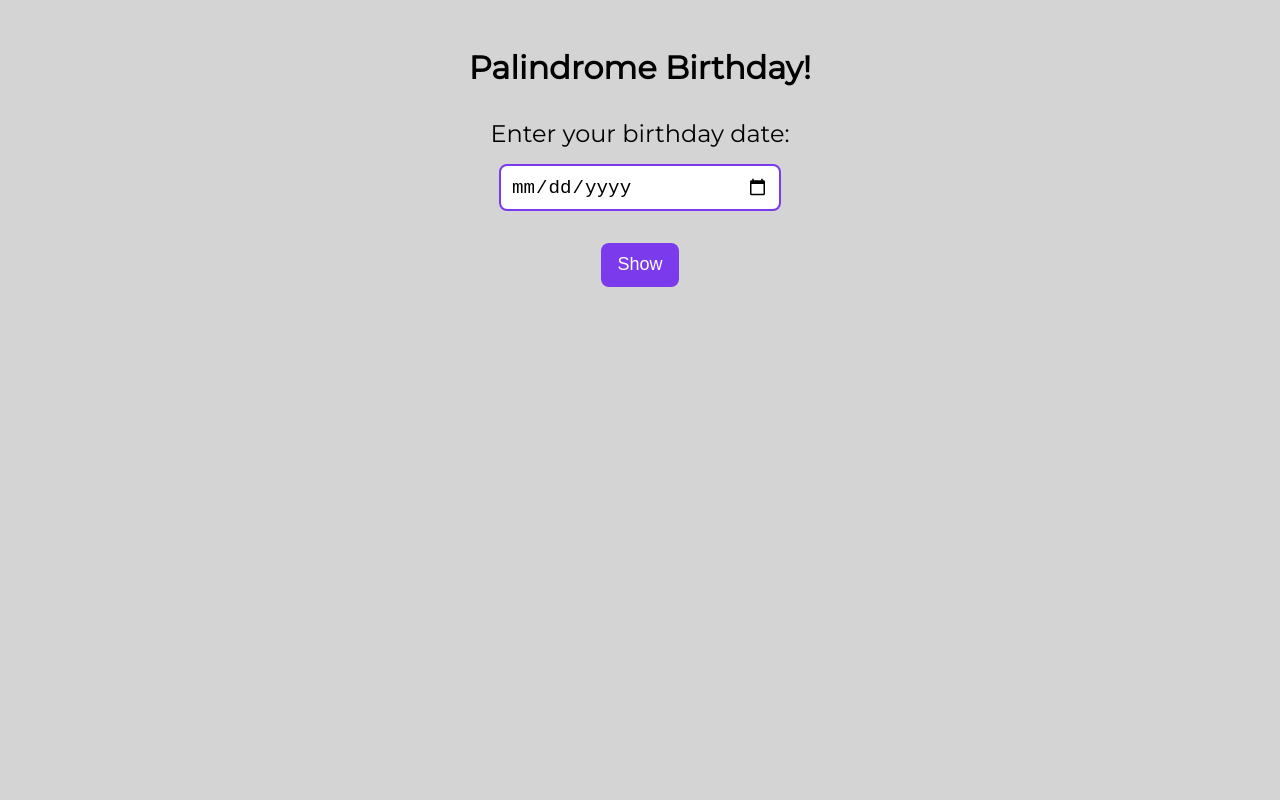
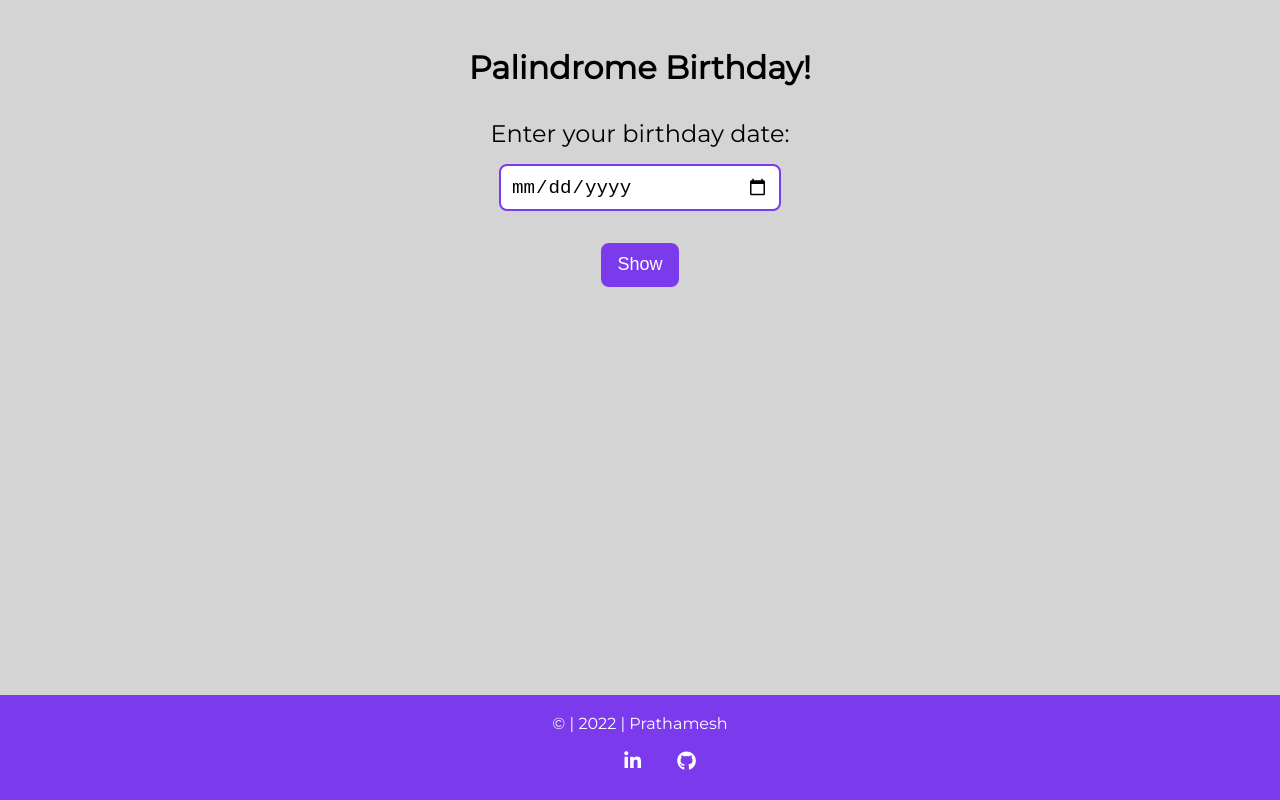
Before and after one commit to prathamesh4512/mark13-Neogcamp, a plain HTML site: page index.html in a window 1280 px wide. Drawn offline with Linux system fonts and the light colour scheme.

Commit message:
Feat add footer

```diff
--- a/index.html
+++ b/index.html
@@ -4,6 +4,10 @@
     <meta charset="UTF-8" />
     <meta http-equiv="X-UA-Compatible" content="IE=edge" />
     <meta name="viewport" content="width=device-width, initial-scale=1.0" />
+    <link
+      rel="stylesheet"
+      href="https://cdnjs.cloudflare.com/ajax/libs/font-awesome/6.1.2/css/all.min.css"
+    />
     <link rel="stylesheet" href="style.css" />
 
     <title>Document</title>
@@ -16,6 +20,29 @@
       <button id="show-btn">Show</button>
       <p id="result"></p>
     </main>
+    <footer class="footer">
+      <p class="footer-copyright">© | 2022 | Prathamesh</p>
+      <ul class="no-list-style horizontal-list text-center">
+        <li>
+          <a
+            class="link"
+            target="_blank"
+            href="https://www.linkedin.com/in/prathameshsawant20/"
+          >
+            <i class="fab fa-linkedin-in icon"></i>
+          </a>
+        </li>
+        <li>
+          <a
+            class="link"
+            target="_blank"
+            href="https://github.com/prathamesh4512"
+          >
+            <i class="fab fa-github icon"></i>
+          </a>
+        </li>
+      </ul>
+    </footer>
     <script src="app.js"></script>
   </body>
 </html>
--- a/style.css
+++ b/style.css
@@ -67,3 +67,39 @@ input {
   font-size: 1.5rem;
   margin: 2rem 0;
 }
+
+.link {
+  color: var(--white);
+  text-decoration: none;
+  padding: 0.5rem 1rem;
+}
+
+.no-list-style {
+  list-style: none;
+}
+
+.no-list-style li {
+  font-weight: 100;
+  font-size: 1.2rem;
+  display: inline-block;
+}
+
+.footer {
+  position: absolute;
+  bottom: 0;
+  right: 0;
+  left: 0;
+  text-align: center;
+  background-color: var(--primary-color);
+  padding: 0.7rem;
+  color: white;
+}
+
+.footer-header {
+  font-weight: bold;
+  font-size: 1.5rem;
+}
+
+.footer-copyright {
+  margin: 0.5rem 0;
+}
```
